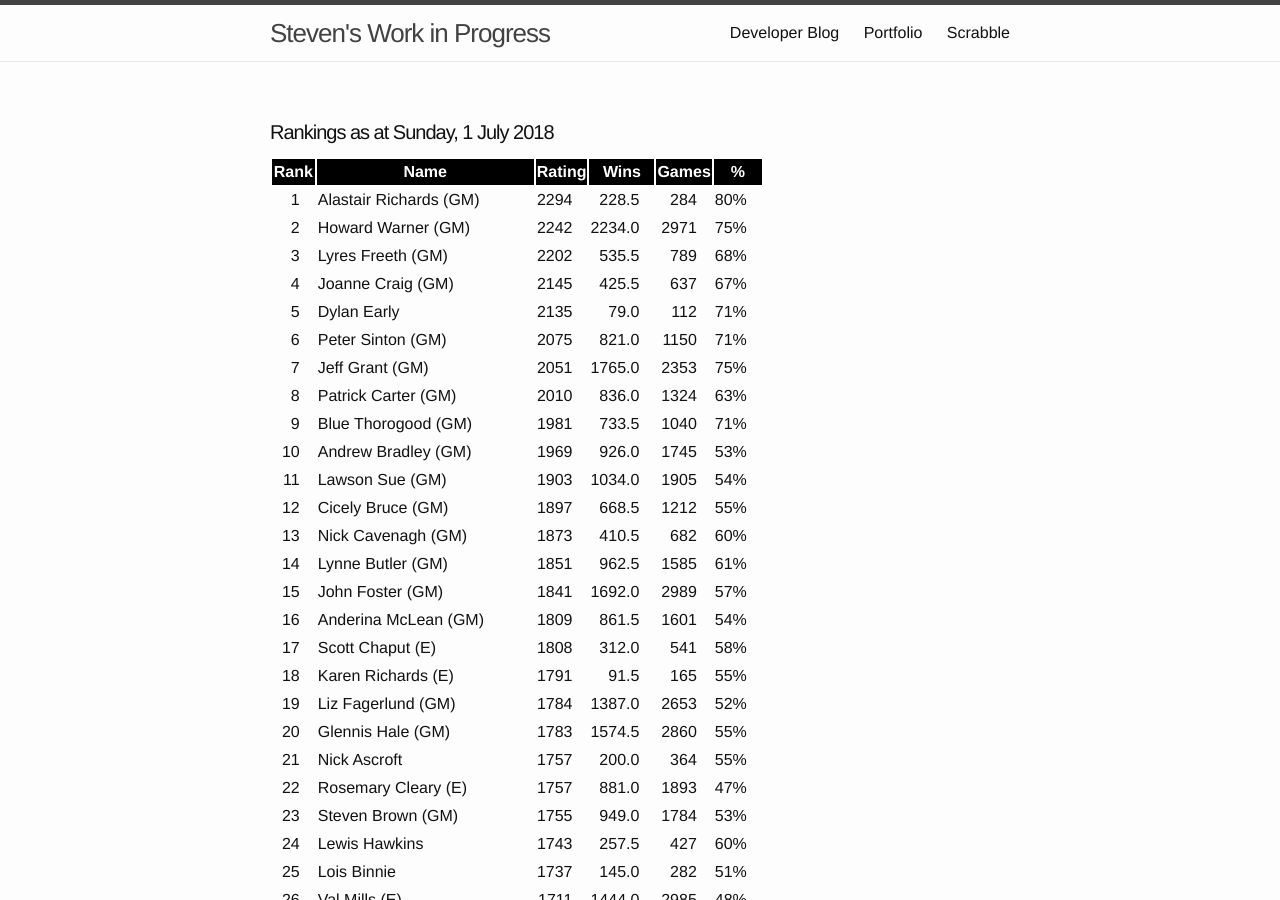
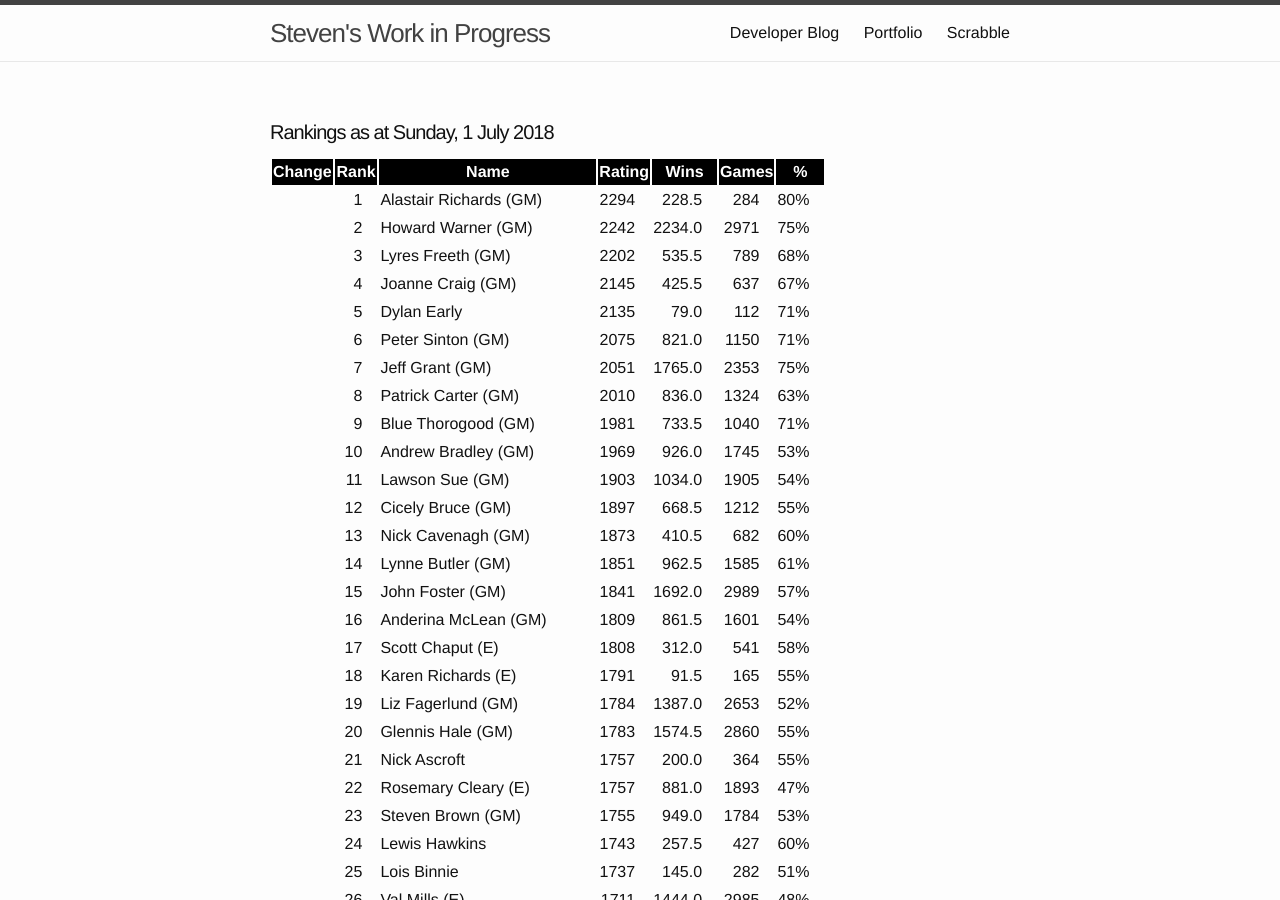
Before and after one commit to stevenb-nz/stevenb-nz.github.io, a Jekyll site: the page built from _pages/rankings.md, in a window 1280 px wide and 900 px high. Built offline with Jekyll 4.4.1, drawn with Linux system fonts in a browser that asks for light colours.

Commit message:
add 'change' field to rankings list

```diff
--- a/_pages/rankings.md
+++ b/_pages/rankings.md
@@ -8,8 +8,8 @@ permalink: /scrabble/rankings/
 {% assign list = site.data.allratings.List | where_exp:"item", 'item.Ranking > 0' | sort: 'Ranking' %}
 
 <table>
-  <tr><th>Rank</th><th>Name</th><th>Rating</th><th>Wins</th><th>Games</th><th>%</th></tr>
+  <tr><th>Change</th><th>Rank</th><th>Name</th><th>Rating</th><th>Wins</th><th>Games</th><th>%</th></tr>
   {% for l in list %}
-    <tr><td class="ranking">{{ l.Ranking }}</td><td class="name">{{ l.Name }} {{ l.LifetimeAward }}</td><td class="rating">{{ l.Rating }}</td><td class="wins">{{ l.Wins }}</td><td class="games">{{ l.Games }}</td><td class="percent">{{ l.PercentText }}</td></tr>
+    <tr><td class="change"></td><td class="ranking">{{ l.Ranking }}</td><td class="name">{{ l.Name }} {{ l.LifetimeAward }}</td><td class="rating">{{ l.Rating }}</td><td class="wins">{{ l.Wins }}</td><td class="games">{{ l.Games }}</td><td class="percent">{{ l.PercentText }}</td></tr>
   {% endfor %}
 </table>
```
